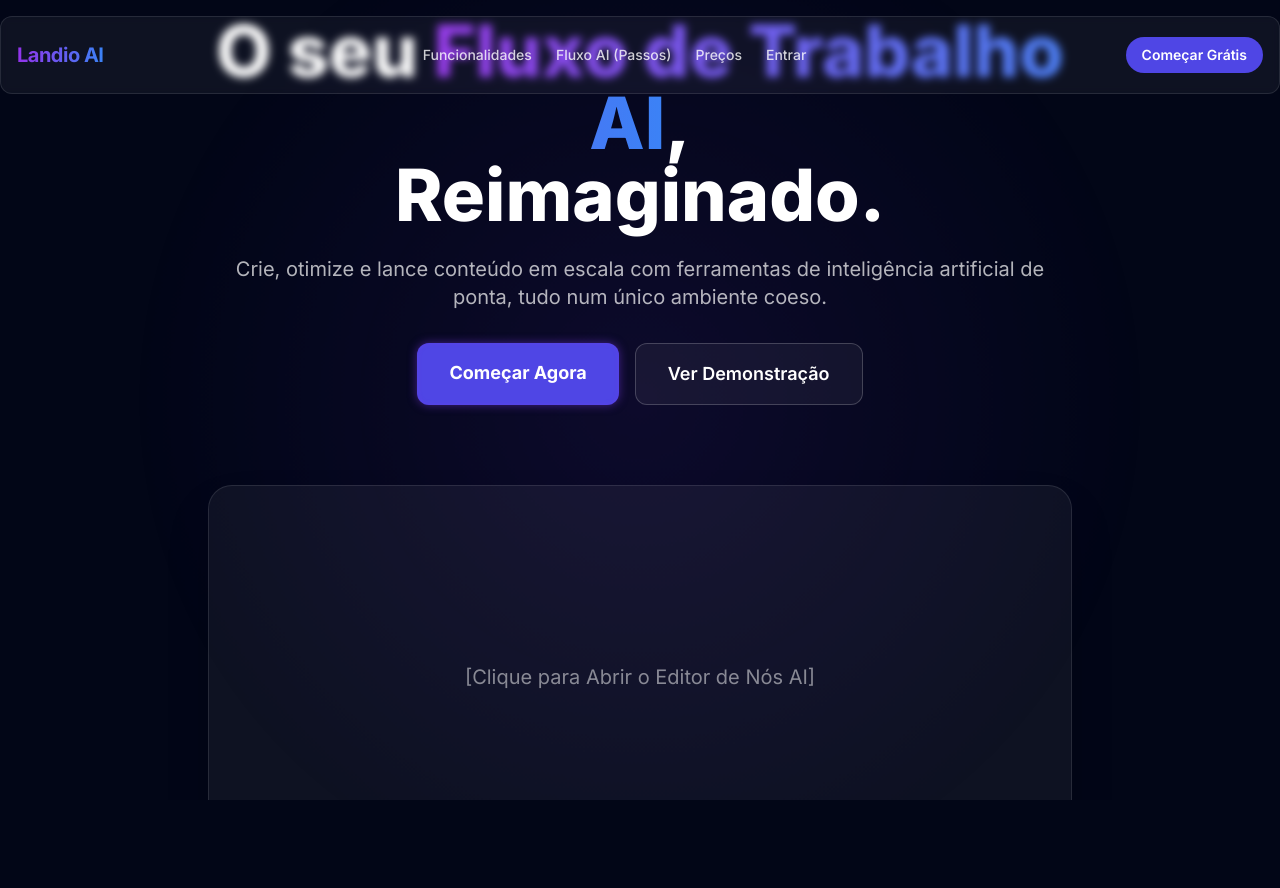
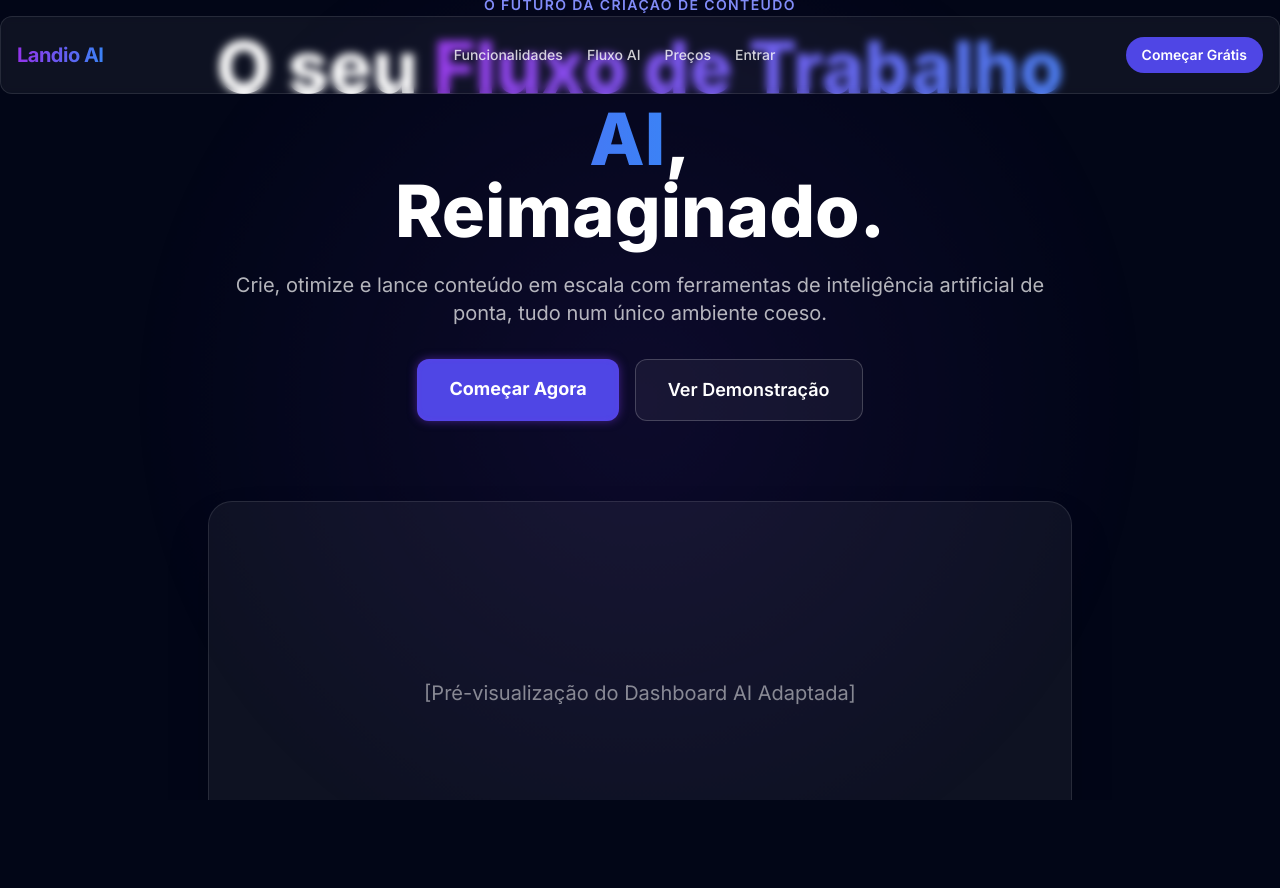
Before and after one commit to axbdc/AI, a plain HTML site: page index.html in a window 1280 px wide. Shown: the top 888 px of the page. Drawn offline with nearby package versions, Linux system fonts and the light colour scheme; no server answers.

Commit message:
Update index.html

```diff
--- a/index.html
+++ b/index.html
@@ -103,18 +103,19 @@
 </head>
 <body class="min-h-screen">
     <!-- Navbar Flutuante e Adesiva -->
-    <header class="fixed top-0 left-0 w-full z-20 transition duration-300">
-        <div id="navbar" class="flex items-center justify-between max-w-7xl mx-auto p-4 transition-all duration-300 rounded-xl m-4 bg-white/5 backdrop-blur-sm border border-white/10">
+    <header class="fixed top-0 left-0 w-full z-50 transition duration-300">
+        <div id="navbar" class="flex items-center justify-between max-w-7xl mx-auto p-4 transition-all duration-300 rounded-xl mt-4 mx-4 bg-white/5 backdrop-blur-sm border border-white/10">
             <a href="#" class="text-xl font-bold tracking-tight">
                 <span class="gradient-text">Landio AI</span>
             </a>
             <nav class="hidden md:flex space-x-6 text-sm font-medium text-white/80">
                 <a href="#features" class="hover:text-indigo-400 transition">Funcionalidades</a>
-                <a href="ai-flow-steps.html" class="hover:text-indigo-400 transition">Fluxo AI (Passos)</a>
+                <!-- Link corrigido para a nossa aplicação principal de editor de nós -->
+                <a href="node_editor_app.html" class="hover:text-indigo-400 transition">Fluxo AI</a>
                 <a href="#pricing" class="hover:text-indigo-400 transition">Preços</a>
-                <a href="node_editor_app.html" class="hover:text-indigo-400 transition">Entrar</a> <!-- Link atualizado para o Editor de Nós -->
+                <a href="#" class="hover:text-indigo-400 transition">Entrar</a>
             </nav>
-            <a href="node_editor_app.html" class="px-4 py-2 text-sm bg-indigo-600 hover:bg-indigo-700 transition rounded-full font-semibold"> <!-- Link atualizado -->
+            <a href="#" class="px-4 py-2 text-sm bg-indigo-600 hover:bg-indigo-700 transition rounded-full font-semibold">
                 Começar Grátis
             </a>
         </div>
@@ -122,7 +123,8 @@
 
     <main class="relative z-10">
         <!-- Secção Hero (Cabeçalho) -->
-        <section class="relative h-[100vh] flex items-center justify-center pt-24 pb-12 overflow-hidden">
+        <!-- O pt-32 (padding-top) garante que o conteúdo não é escondido pela navbar fixa -->
+        <section class="relative h-[100vh] flex items-center justify-center pt-32 pb-12 overflow-hidden">
             <div class="hero-background"></div>
 
             <div class="relative z-10 max-w-4xl mx-auto text-center px-4">
@@ -148,11 +150,11 @@
 
                 <!-- Placeholder para a pré-visualização do produto -->
                 <div class="mt-20 reveal-up" style="transition-delay: 0.5s;">
-                    <a href="node_editor_app.html" class="block mx-auto w-full max-w-6xl h-64 md:h-96 bg-white/5 border border-white/10 rounded-3xl shadow-2xl p-4 flex items-center justify-center hover:bg-white/10 transition duration-300">
+                    <div class="mx-auto w-full max-w-6xl h-64 md:h-96 bg-white/5 border border-white/10 rounded-3xl shadow-2xl p-4 flex items-center justify-center">
                         <span class="text-white/50 text-xl">
-                            [Clique para Abrir o Editor de Nós AI]
+                            [Pré-visualização do Dashboard AI Adaptada]
                         </span>
-                    </a>
+                    </div>
                 </div>
             </div>
         </section>
```
